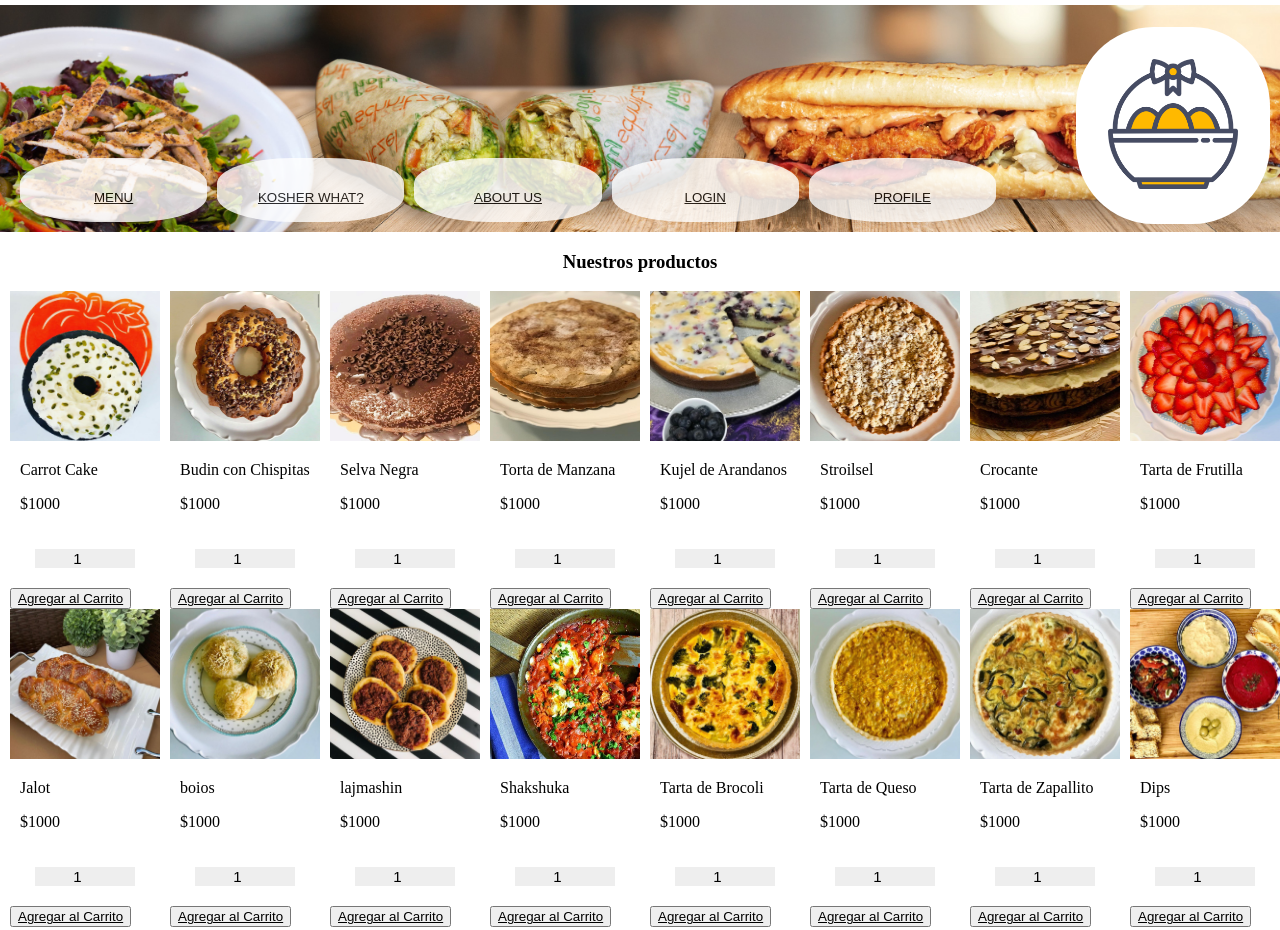
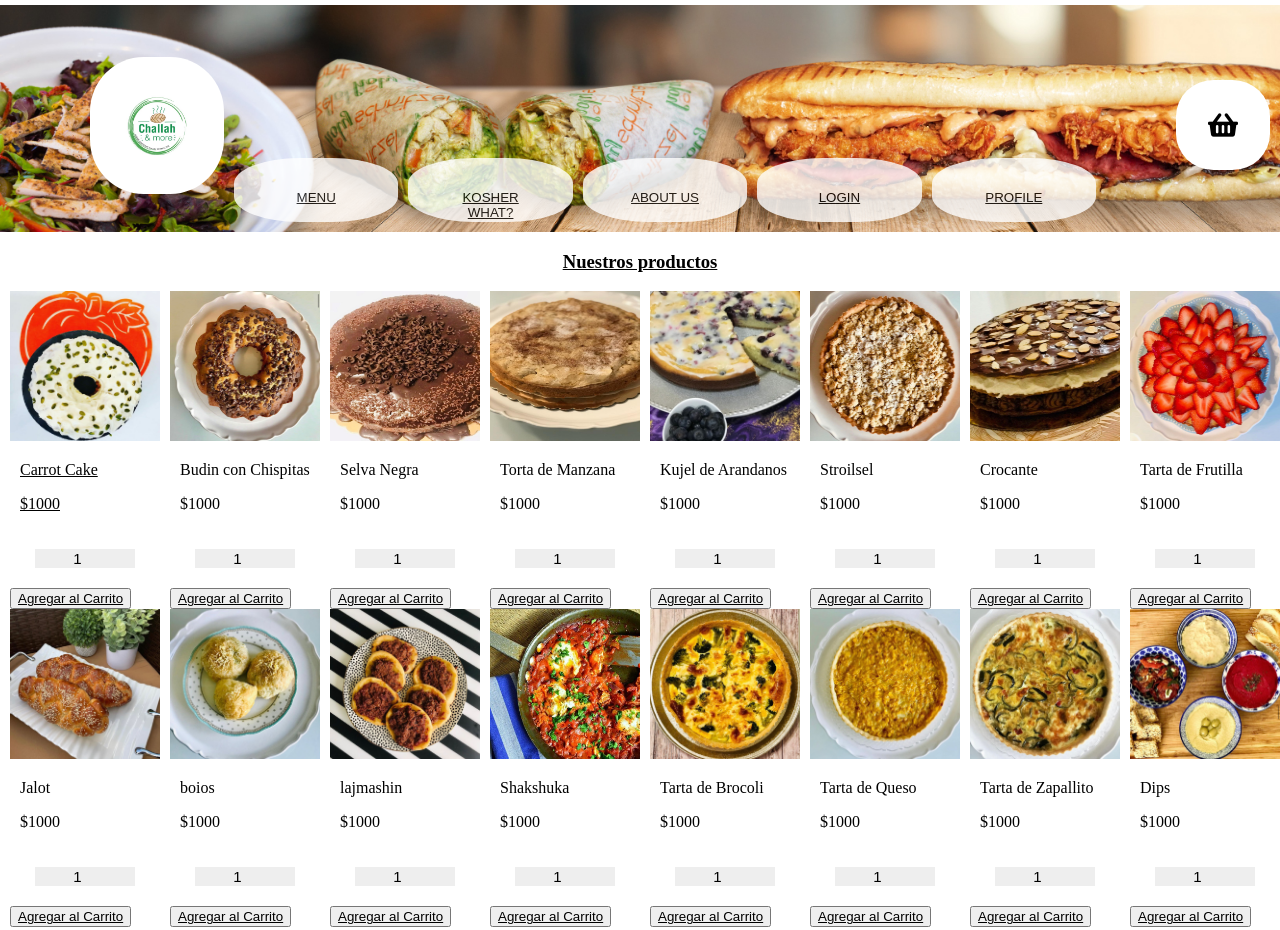
Before and after one commit to Meitalc/Grupo_1_ChallahAndMore, a website: page views/detailsproducts.html in a window 1280 px wide. Shown: the top 930 px of the page. Drawn offline with Linux system fonts and the light colour scheme.

Commit message:
Update detailsproducts.html
actualizacion header

```diff
--- a/views/detailsproducts.html
+++ b/views/detailsproducts.html
@@ -14,21 +14,23 @@
 
 <body>
     <header>
+
         <div class="menu-base">
-            <div class="botones">
+
+             <div class="botones">
+                <button type="submit" class="menu-arriba1"><a href="/"><img width="70px" height="70px" src="/images/challa.jpeg" class="logo" alt="logo"> </a></button>
                 <button type="submit" class="menu-arriba"><a href="/"> MENU </a></button>
                 <button type="submit" class="menu-arriba"><a href="/"> KOSHER WHAT? </a></button>
                 <button type="submit" class="menu-arriba"><a href="/"> ABOUT US </a></button>
                 <button type="submit" class="menu-arriba"><a href="/"> LOGIN </a></button>
                 <button type="submit" class="menu-arriba"><a href="/"> PROFILE </a></button>
-                <div></div><button type="submit" class="menu-arriba1"><a href="/"><img width="130px" height="130px"
-                            src="/images/kisspng-computer-icons-easter-basket-clip-art-5ae8897f75b442.5971873315251889914821.png"
-                            class="logo" alt="canasta"> </a></button>
+                <button type="submit" class="menu-arriba1"><a href="/"><i class='fas fa-shopping-basket fa-2x'></i></button>
 
             </div>
+            </div>
+
         </div>
-        </div>
-        </div>
+    </div>
     </header>
     <main>
         <h3>Nuestros productos</h3>
```
